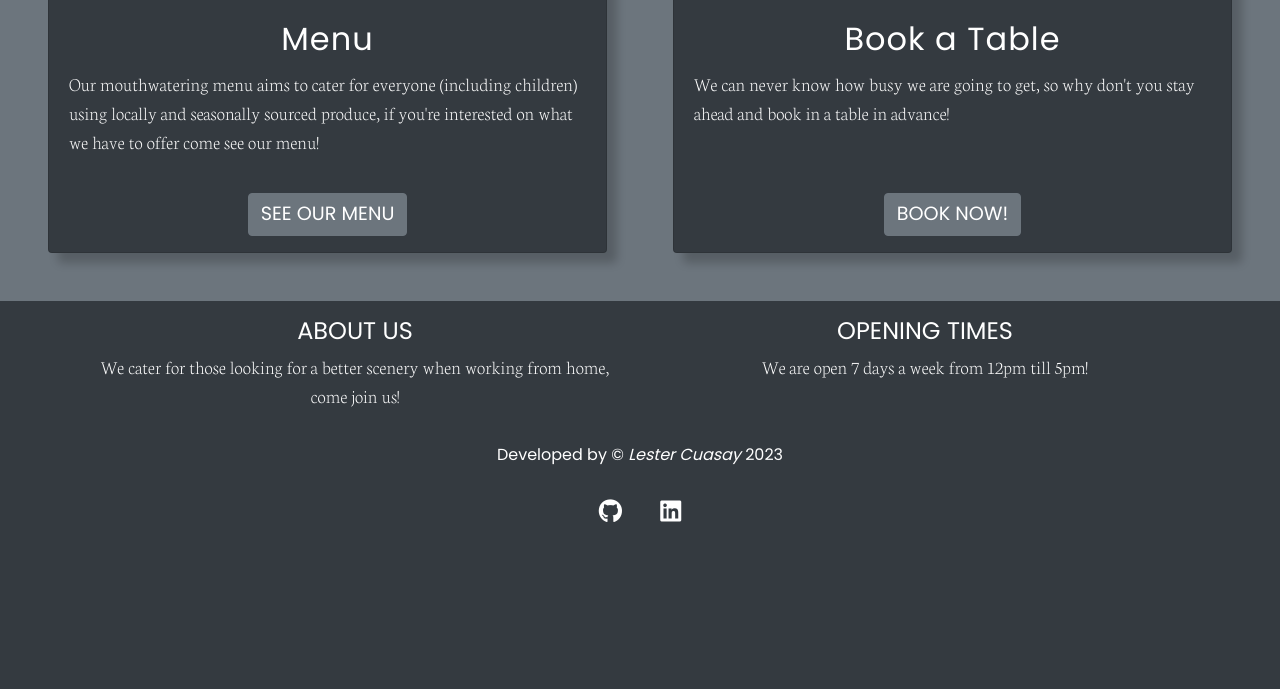
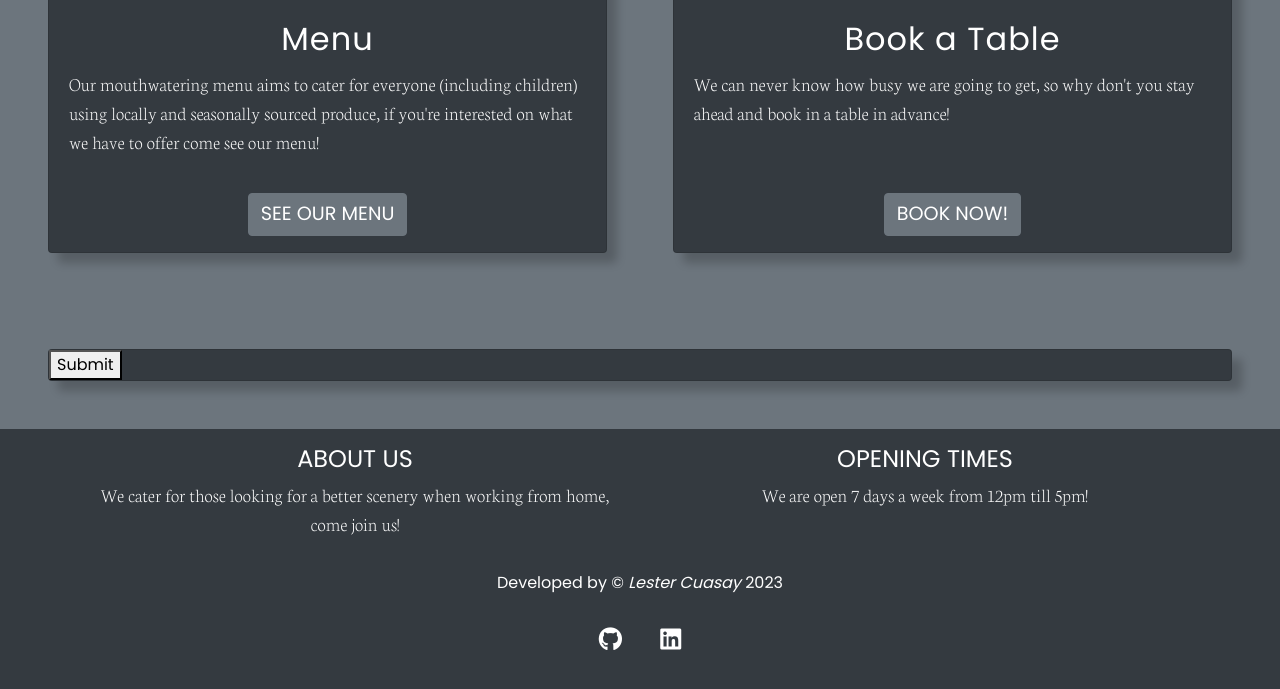
Before and after one commit to LesterCuasay/Project-4, a Django app: page / in a window 1280 px wide. Shown: the part 749-1438 px from the top of the page. Before the commit the page ends 1271 px from the top, so only its background shows below. Run offline with Django 3.2, Linux system fonts and the light colour scheme; some libraries are stand-ins or nearby versions.

Commit message:
feat - added create_review view into index.html

```diff
--- a/home/templates/home/index.html
+++ b/home/templates/home/index.html
@@ -2,6 +2,7 @@
 
 {% block content %}
 
+{% load crispy_forms_tags %}
 
 <!--Card Content-->
 
@@ -38,5 +39,16 @@
         </div>
     </div>
 </div>
+<div class="container-fluid">
+    <div class="row">
+        <div class="col card m-5">
+            <form action="{% url 'create_review' %}" method="POST">
+                {{ review_form | crispy }}
+                {% csrf_token %}
+                <button type="submit">Submit</button>
+            </form>
+        </div>
+    </div>
+</div>
 
 {% endblock content %}
```
